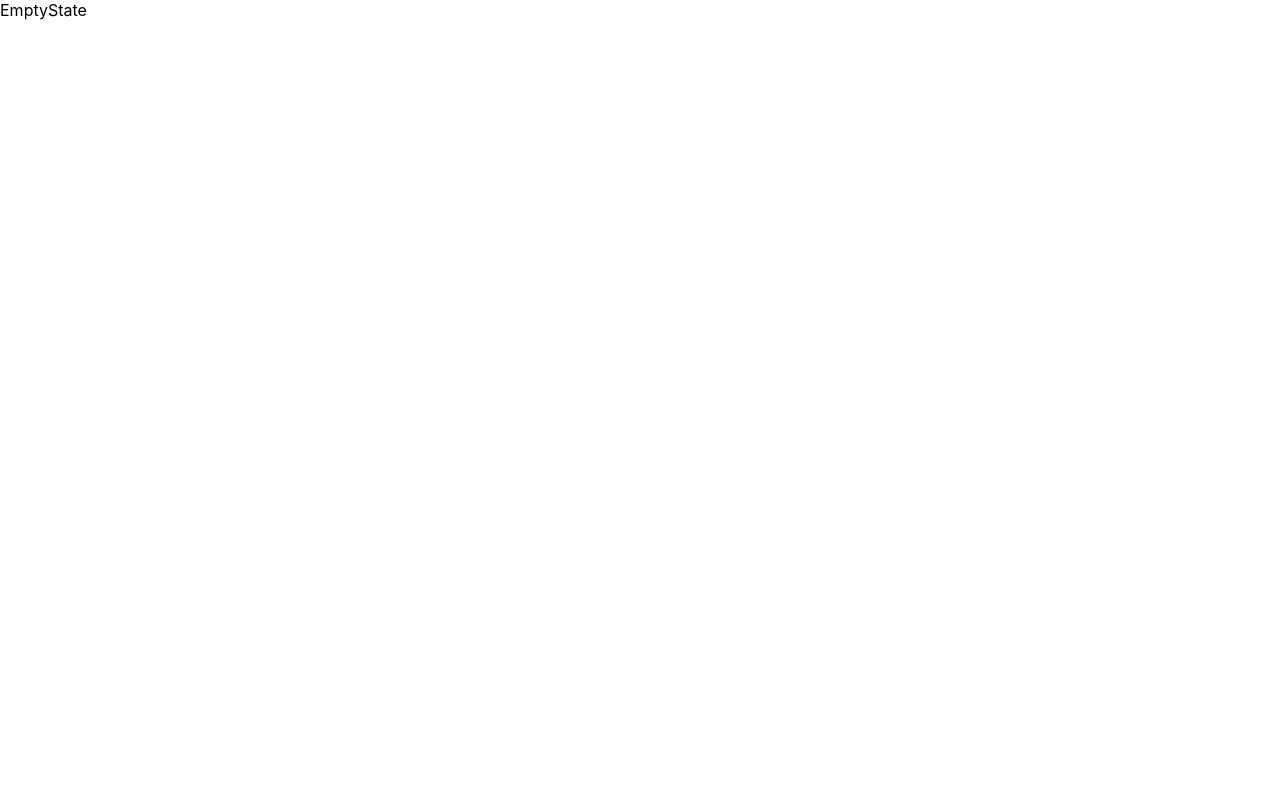
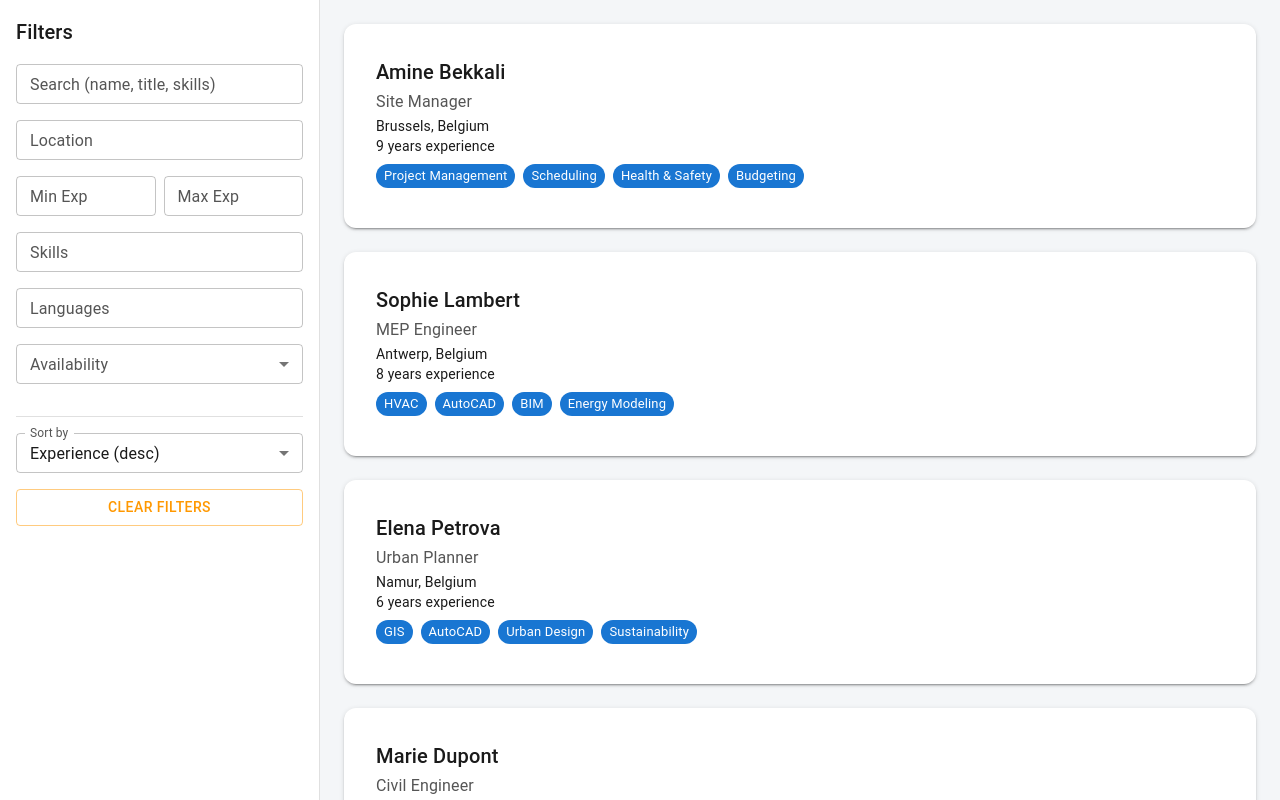
Before and after one commit to aliraytekin/candidates-dashboard, a React (Create React App) app: page / in a window 1280 px wide. Shown: the top 800 px of the page. Built offline with nearby package versions, Linux system fonts and the light colour scheme.

Commit message:
MVP finished

```diff
--- a/package.json
+++ b/package.json
@@ -3,6 +3,8 @@
   "version": "0.1.0",
   "private": true,
   "dependencies": {
+    "@emotion/react": "^11.14.0",
+    "@emotion/styled": "^11.14.1",
     "@mui/material": "^7.3.1",
     "@testing-library/dom": "^10.4.1",
     "@testing-library/jest-dom": "^6.7.0",
--- a/src/App.js
+++ b/src/App.js
@@ -1,9 +1,15 @@
 import DashboardPage from "./pages/DashboardPage"
+import { ThemeProvider, CssBaseline } from "@mui/material"
+import theme from "./theme"
+
 
 function App() {
   return (
     <div>
-      <DashboardPage />
+      <ThemeProvider theme={theme}>
+        <CssBaseline />
+        <DashboardPage />
+      </ThemeProvider>
     </div>
   )
 }
--- a/src/components/Candidates/CandidatesCard.jsx
+++ b/src/components/Candidates/CandidatesCard.jsx
@@ -1,8 +1,37 @@
-import { Card, CardContent, Typography, Chip } from "@mui/material"
+import { Card, CardContent, Typography, Chip, Grid } from "@mui/material"
 
-function CandidatesCard() {
+function CandidatesCard({ candidate }) {
   return (
-    <div></div>
+    <Card sx={{
+      boxShadow: 2,
+      borderRadius: 3,
+      p: 2,
+      my: 3,
+      mx: 3,
+      transition: "0.3s",
+      "&.hover": {
+        boxShadow: 6,
+        transform: "translateY(-4px)",
+      },
+    }}>
+      <CardContent>
+        <Typography variant="h6" color="text.primary">{candidate.name}</Typography>
+        <Typography variant="subtitle1" color="text.secondary">{candidate.title}</Typography>
+        <Typography variant="body2">{candidate.location}</Typography>
+        <Typography variant="body2">{candidate.yearsExp} years experience</Typography>
+
+        <div style={{marginTop: "0.5rem", display: "flex", gap: "0.5rem" }}>
+          {candidate.skills?.map((skill) => (
+            <Chip
+            key={skill}
+            label={skill}
+            size="small"
+            color="primary"
+            />
+          ))}
+        </div>
+      </CardContent>
+    </Card>
   )
 }
 
--- a/src/components/Candidates/EmptyState.jsx
+++ b/src/components/Candidates/EmptyState.jsx
@@ -1,6 +1,10 @@
+import { Typography } from "@mui/material"
+
 function EmptyState() {
   return (
-    <div>EmptyState</div>
+    <div style={{ padding: "2rem", textAlign: "center" }}>
+      <Typography variant="h6">No candidates found!</Typography>
+    </div>
   )
 }
 
--- /dev/null
+++ b/src/components/Filters/FiltersPanel.jsx
@@ -0,0 +1,168 @@
+// src/components/Filters/FiltersPanel.jsx
+import {
+  Box,
+  TextField,
+  Autocomplete,
+  Select,
+  MenuItem,
+  InputLabel,
+  FormControl,
+  Button,
+  Divider,
+  Typography
+} from "@mui/material";
+import { useMemo, useState } from "react";
+
+export default function FiltersPanel({ filters, options = {} }) {
+  const {
+    q, location, minExp, maxExp, skills, availability, languages, sortBy,
+    setFilter, clear
+  } = filters;
+
+  const {
+    locationOptions = ["Brussels, Belgium","Antwerp, Belgium","Ghent, Belgium","Liège, Belgium","Luxembourg City, Luxembourg","Namur, Belgium"],
+    skillOptions = ["AutoCAD","BIM","Revit","Project Management","SketchUp","Rhino","HVAC","Energy Modeling","ETABS","SAP2000","Navisworks","Clash Detection","GIS","Urban Design","Sustainability","Scheduling","Health & Safety","Budgeting","Steel Design","Concrete Design"],
+    languageOptions = ["English","French","Dutch","German","Italian","Portuguese"],
+    availabilityOptions = ["immediate","1-3 months","3+ months"]
+  } = options;
+
+  const [minExpLocal, setMinExpLocal] = useState(minExp ?? "");
+  const [maxExpLocal, setMaxExpLocal] = useState(maxExp ?? "");
+
+  useMemo(() => setMinExpLocal(minExp ?? ""), [minExp]);
+  useMemo(() => setMaxExpLocal(maxExp ?? ""), [maxExp]);
+
+  const commitExp = () => {
+    const toNum = (v) => (v === "" || v === null ? null : Number(v));
+    setFilter({ minExp: toNum(minExpLocal), maxExp: toNum(maxExpLocal) });
+  };
+
+  return (
+    <Box
+      component="aside"
+      sx={{
+        width: 320,
+        p: 2,
+        borderRight: (t) => `1px solid ${t.palette.divider}`,
+        backgroundColor: "background.paper",
+        position: { md: "sticky" },
+        top: { md: 0.1 },
+        height: { md: "calc(100dvh)" },
+      }}
+    >
+      <Typography variant="h6" sx={{ mb: 2 }}>
+        Filters
+      </Typography>
+
+      {/* Search */}
+      <TextField
+        label="Search (name, title, skills)"
+        size="small"
+        fullWidth
+        value={q}
+        onChange={(e) => setFilter({ q: e.target.value })}
+        sx={{ mb: 2 }}
+      />
+
+      {/* Location */}
+      <Autocomplete
+        options={locationOptions}
+        value={location || null}
+        onChange={(_, val) => setFilter({ location: val || "" })}
+        renderInput={(params) => (
+          <TextField {...params} label="Location" size="small" />
+        )}
+        sx={{ mb: 2 }}
+        freeSolo
+      />
+
+      {/* Experience */}
+      <Box sx={{ display: "flex", gap: 1, mb: 2 }}>
+        <TextField
+          label="Min Exp"
+          size="small"
+          type="number"
+          value={minExpLocal}
+          onChange={(e) => setMinExpLocal(e.target.value)}
+          onBlur={commitExp}
+          onKeyDown={(e) => e.key === "Enter" && commitExp()}
+          fullWidth
+        />
+        <TextField
+          label="Max Exp"
+          size="small"
+          type="number"
+          value={maxExpLocal}
+          onChange={(e) => setMaxExpLocal(e.target.value)}
+          onBlur={commitExp}
+          onKeyDown={(e) => e.key === "Enter" && commitExp()}
+          inputProps={{ min: 0 }}
+          fullWidth
+        />
+      </Box>
+
+      {/* Skills */}
+      <Autocomplete
+        multiple
+        options={skillOptions}
+        value={skills || []}
+        onChange={(_, val) => setFilter({ skills: val })}
+        renderInput={(params) => (
+          <TextField {...params} label="Skills" size="small" />
+        )}
+        sx={{ mb: 2 }}
+        freeSolo
+      />
+
+      {/* Languages */}
+      <Autocomplete
+        multiple
+        options={languageOptions}
+        value={languages || []}
+        onChange={(_, val) => setFilter({ languages: val })}
+        renderInput={(params) => (
+          <TextField {...params} label="Languages" size="small" />
+        )}
+        sx={{ mb: 2 }}
+        freeSolo
+      />
+
+      {/* Availability */}
+      <FormControl size="small" fullWidth sx={{ mb: 2 }}>
+        <InputLabel id="availability-label">Availability</InputLabel>
+        <Select
+          labelId="availability-label"
+          label="Availability"
+          value={availability || ""}
+          onChange={(e) => setFilter({ availability: e.target.value })}
+        >
+          <MenuItem value=""><em>Any</em></MenuItem>
+          {availabilityOptions.map((opt) => (
+            <MenuItem key={opt} value={opt}>{opt}</MenuItem>
+          ))}
+        </Select>
+      </FormControl>
+
+      <Divider sx={{ my: 2 }} />
+
+      {/* Sort */}
+      <FormControl size="small" fullWidth sx={{ mb: 2 }}>
+        <InputLabel id="sortby-label">Sort by</InputLabel>
+        <Select
+          labelId="sortby-label"
+          label="Sort by"
+          value={sortBy || ""}
+          onChange={(e) => setFilter({ sortBy: e.target.value })}
+        >
+          <MenuItem value=""><em>Default</em></MenuItem>
+          <MenuItem value="exp">Experience (desc)</MenuItem>
+          <MenuItem value="avb">Availability</MenuItem>
+        </Select>
+      </FormControl>
+
+      <Button variant="outlined" color="secondary" onClick={clear} fullWidth>
+        Clear filters
+      </Button>
+    </Box>
+  );
+}
--- /dev/null
+++ b/src/hooks/useFilters.jsx
@@ -0,0 +1,33 @@
+import {useState} from 'react'
+
+export default function useFilters() {
+  const [filters, setFilters] = useState({
+    q: "",
+    location: "",
+    minExp: null,
+    maxExp: null,
+    skills: [],
+    availability: "",
+    languages: [],
+    sortBy: "exp"
+  })
+
+  function setFilter(patch) {
+    setFilters(prev => ({ ...prev, ...patch }));
+  }
+
+  function clear() {
+    setFilters({
+      q: "",
+      location: "",
+      minExp: null,
+      maxExp: null,
+      skills: [],
+      availability: "",
+      languages: [],
+      sortBy: "exp"
+    });
+  }
+
+  return { ...filters, setFilter, clear }
+}
--- a/src/pages/DashboardPage.jsx
+++ b/src/pages/DashboardPage.jsx
@@ -1,22 +1,26 @@
 import { useEffect, useState } from "react"
 import { getCandidates } from "../services/dataService";
 import CandidatesList from "../components/Candidates/CandidatesList";
+import FiltersPanel from "../components/Filters/FiltersPanel"
+import useFilters from "../hooks/useFilters"
+import FilterAndSort from "../utils/FilterAndSort";
 
 function DashboardPage() {
-  console.log(getCandidates)
-  const [candidates, setCandidates] = useState()
+  const [candidates, setCandidates] = useState();
+  const filters = useFilters()
 
-  const candidatesList = useEffect(() => {
+  useEffect(() => {
     getCandidates().then(setCandidates);
   }, []);
 
-
+  const filtered = FilterAndSort(candidates, filters);
 
   return (
     <div style={{
       display: "flex"
     }}>
-      <CandidatesList candidates={candidatesList} />
+      <FiltersPanel filters={filters} style={{ height: "100%" }} />
+      <CandidatesList candidates={filtered} />
     </div>
   )
 }
--- a/src/theme.js
+++ b/src/theme.js
@@ -0,0 +1,23 @@
+import { createTheme } from "@mui/material/styles";
+
+const theme = createTheme({
+  palette: {
+    primary: {
+      main: "#1976d2",
+      light: "#63a4ff"
+    },
+    background: {
+      default: "#f4f6f8",
+      paper: "#ffffff",
+    },
+    text: {
+      primary: "#1a1a1a",
+      secondary: "#555",
+    },
+    secondary: {
+      main: "#ff9800",
+    },
+  }
+})
+
+export default theme;
--- /dev/null
+++ b/src/utils/FilterAndSort.js
@@ -0,0 +1,51 @@
+const norm = (s) => (s ?? "").toString().toLowerCase().trim();
+const textIncludes = (hay, needle) => norm(hay).includes(norm(needle));
+const hasAny = (arr = [], selected = []) => {
+  if (!arr.length || !selected.length) return false;
+  const set = new Set(arr.map(norm));
+  return selected.some((x) => set.has(norm(x)));
+}
+
+export default function FilterAndSort(candidates = [], filters = {}) {
+  const {
+    q = "",
+    location = "",
+    minExp = null,
+    maxExp = null,
+    skills = [],
+    availability = "",
+    languages = [],
+    sortBy = "exp",
+  } = filters;
+
+  let result = candidates.filter((c) => {
+    if (q) {
+      const hay = `${c.name} ${c.title} ${(c.skills || []).join(" ")}`;
+      if (!textIncludes(hay, q)) return false;
+    }
+
+    if (location && !textIncludes(c.location, location)) return false;
+
+    if (minExp != null && c.yearsExp < minExp) return false;
+    if (maxExp != null && c.yearsExp > maxExp) return false;
+
+    if (skills.length && !hasAny(c.skills, skills)) return false;
+
+    if (availability && c.availability !== availability) return false;
+
+    if (languages.length && !hasAny(c.languages, languages)) return false;
+
+    return true;
+  })
+
+  if (sortBy === "exp") {
+    result = [...result].sort((a, b) => b.yearsExp - a.yearsExp);
+  }
+
+  if (sortBy === "avb") {
+    const order = { "immediate": 0, "1-3 months": 1, "3+ months": 2 };
+    result.sort((a, b) => order[a.availability] - order[b.availability]);
+  }
+
+  return result;
+}
```
Also changed, not shown: src/components/Layout/Shell.jsx (added), 1 other file (tests, documents, lock files or other folders).
